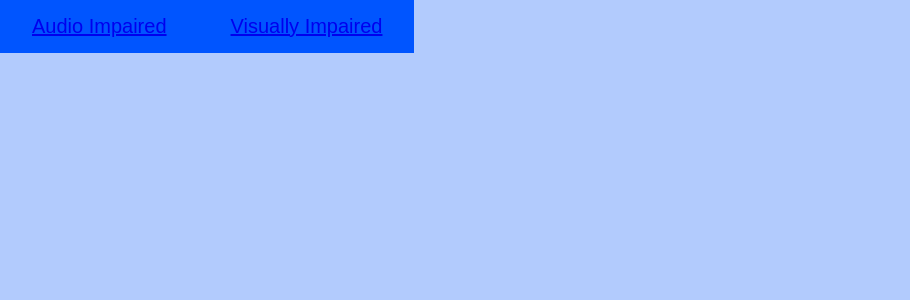
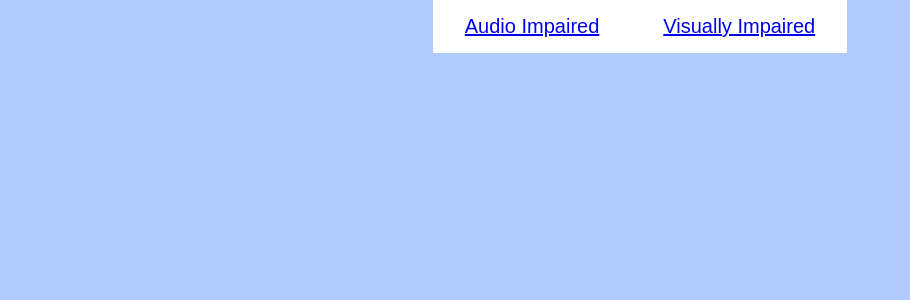
Before and after one commit to jerryxu99/VisualSpeech, a React (Create React App) app in the folder frontend/: page / in a window 1280 px wide. Shown: the top 300 px of the page, without its empty margins (0-910 px from the left). Built offline with nearby package versions, Linux system fonts and the light colour scheme.

Commit message:
added some colour changes

```diff
--- a/frontend/src/App.css
+++ b/frontend/src/App.css
@@ -67,7 +67,7 @@ form {
 
 form button {
   width: 20%;
-  background-color: rgb(139, 139, 163);
+  background-color: rgba(207, 207, 250, 0.705);
 }
 
 
@@ -83,7 +83,7 @@ input {
 }
 
 button {
-  background-color: #0055ff; /* Green */
+  background-color: #ffffff;
   border: none;
   color: white;
   padding: 15px 32px;
--- a/frontend/src/App.js
+++ b/frontend/src/App.js
@@ -97,8 +97,8 @@ function ChatMessage(props){
 
 function Home() {
   return (
-    <div>
-        <button>
+    <div className="App">
+        <button >
           <Link to="/AudioImpaired">Audio Impaired</Link>
         </button>
         <button>
```
Also changed, not shown: 1 other file (tests, documents, lock files or other folders).
